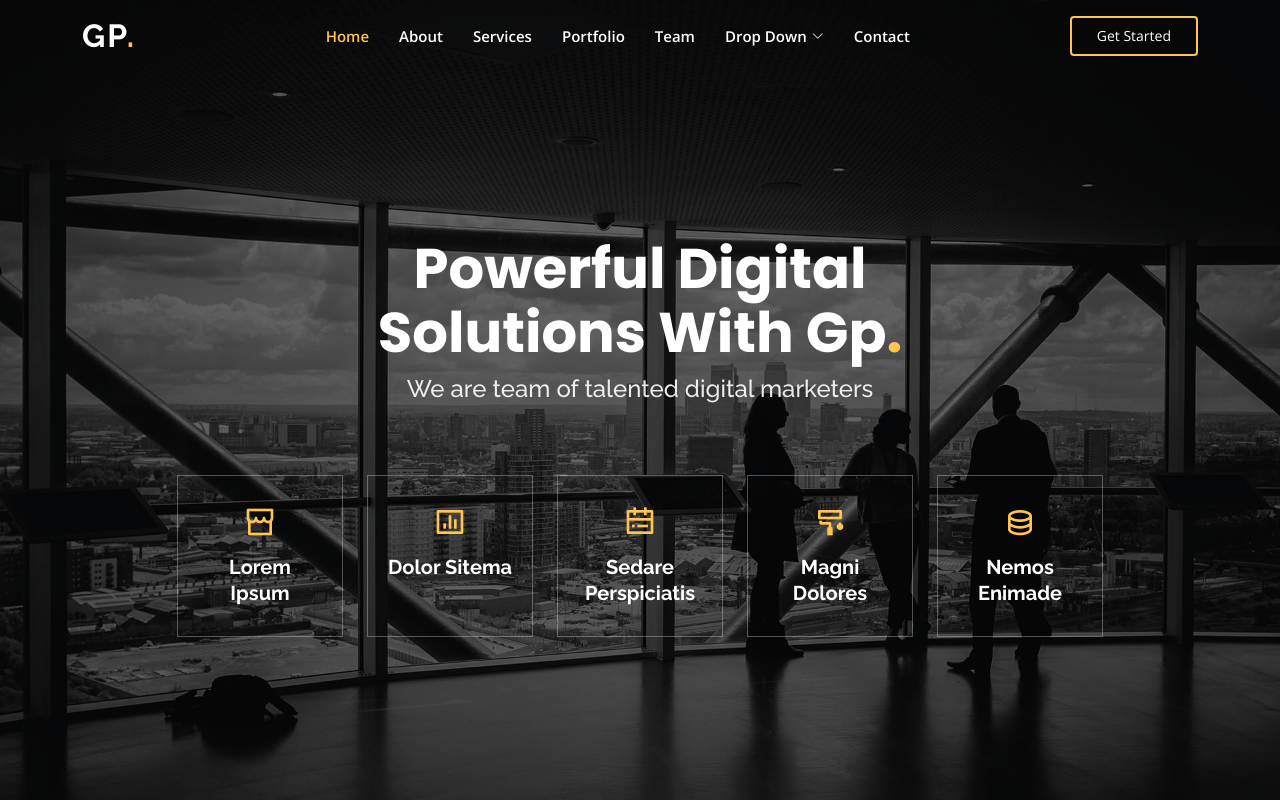
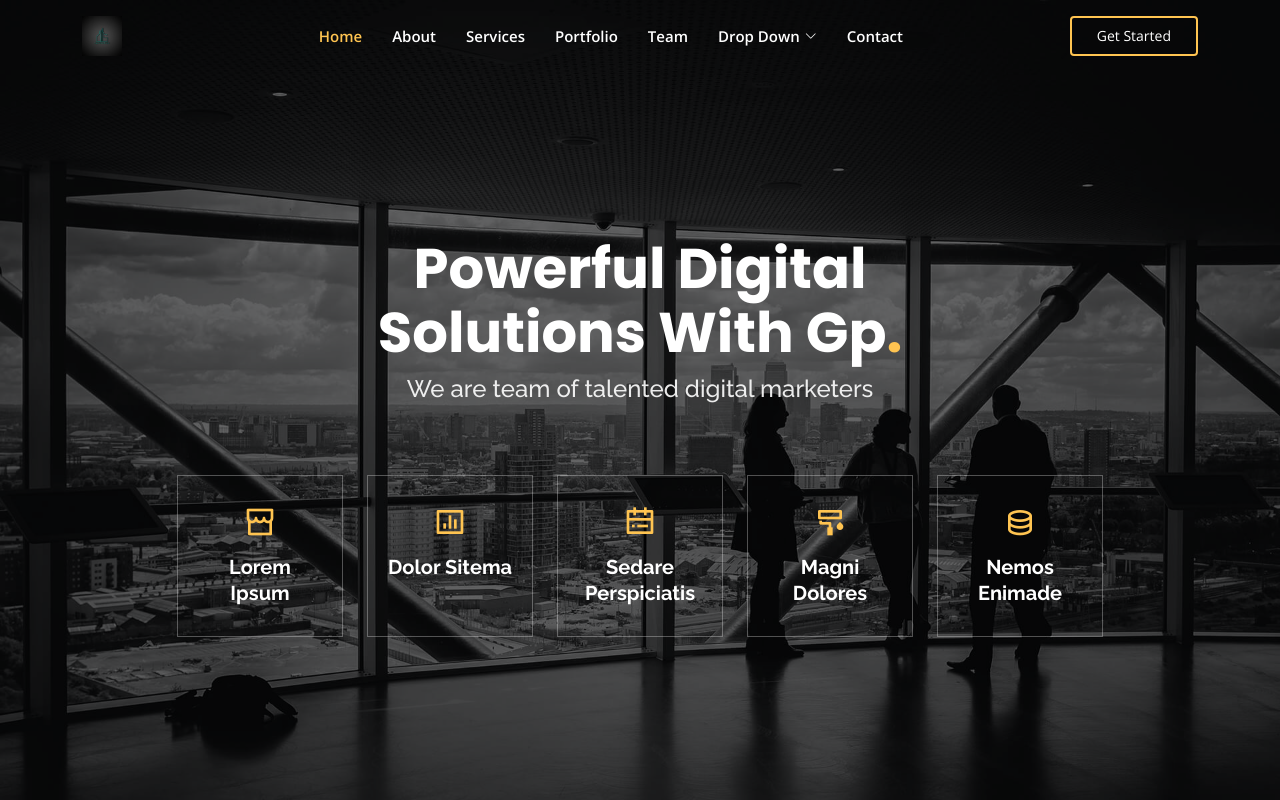
Before and after one commit to fernandogomesfg/DaltonPortfolio, a plain HTML site: page index.html in a window 1280 px wide. Shown: the top 800 px of the page. Drawn offline with nearby package versions, Linux system fonts and the light colour scheme; animation ran at ten frames a second.

Commit message:
chore: implementação do logo

```diff
--- a/index.html
+++ b/index.html
@@ -35,9 +35,9 @@
   <header id="header" class="fixed-top ">
     <div class="container d-flex align-items-center justify-content-lg-between">
 
-      <h1 class="logo me-auto me-lg-0"><a href="index.html">Gp<span>.</span></a></h1>
+      <!-- <h1 class="logo me-auto me-lg-0"><a href="index.html">DS<span>Engenharia e Serviços</span></a></h1> -->
       <!-- Uncomment below if you prefer to use an image logo -->
-      <!-- <a href="index.html" class="logo me-auto me-lg-0"><img src="assets/img/logo.png" alt="" class="img-fluid"></a>-->
+      <a href="index.html" class="logo me-auto me-lg-0"><img src="assets/img/logo.jpeg" alt="" class="img-fluid"></a>
 
       <nav id="navbar" class="navbar order-last order-lg-0">
         <ul>
```
Also changed, not shown: assets/img/logo.jpeg (added).
